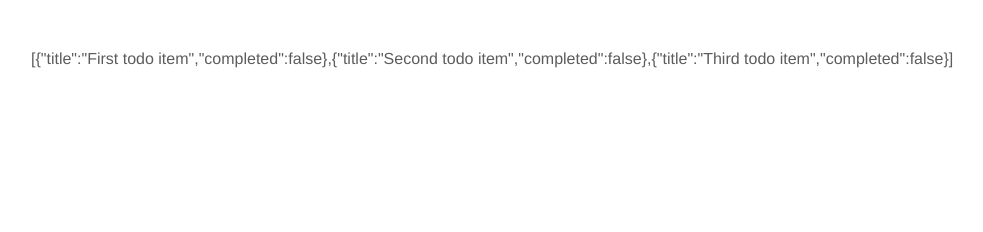
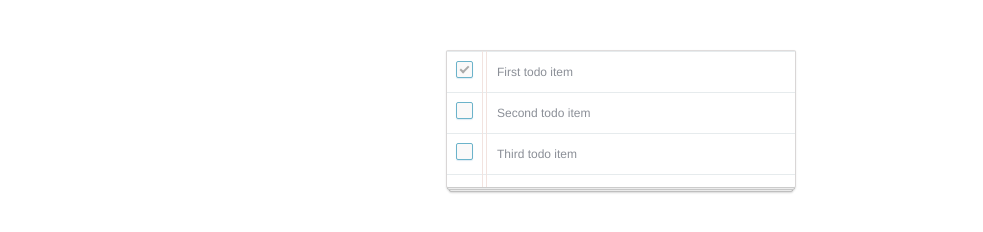
Before and after one commit to irmantasluk/SimpleToDo, a plain HTML site: page index.html in a window 1280 px wide. Shown: the whole page, without its empty margins (19-1002 px from the left). Drawn offline with nearby package versions, Linux system fonts and the light colour scheme.

Commit message:
commit from work

```diff
--- a/index.html
+++ b/index.html
@@ -10,7 +10,16 @@
   <body>
 
       <div ng-controller="TodoController as todo">
-          {{ todo.list }}
+          <div class="todo">
+              <ul class="todo__list">
+                <li ng-repeat="item in todo.list">
+                    <input type="checkbox" id="todo-{{$index}}" ng-model="item.completed" />
+                    <label class="toggle" for="todo-{{$index}}"></label>
+                    <p>{{item.title}}</p>
+                    <a href="" ng-click="">Like this movie</a>
+                </li>
+              </ul>
+          </div>
       </div>
 
       <script src="js/app.js"></script>
--- a/js/TodoController.js
+++ b/js/TodoController.js
@@ -2,8 +2,8 @@ function TodoController() {
 
     this.list = [
         {
-        title: 'First todo item',
-        completed: false
+            title: 'First todo item',
+            completed: true
         },
         {
             title: 'Second todo item',
```
